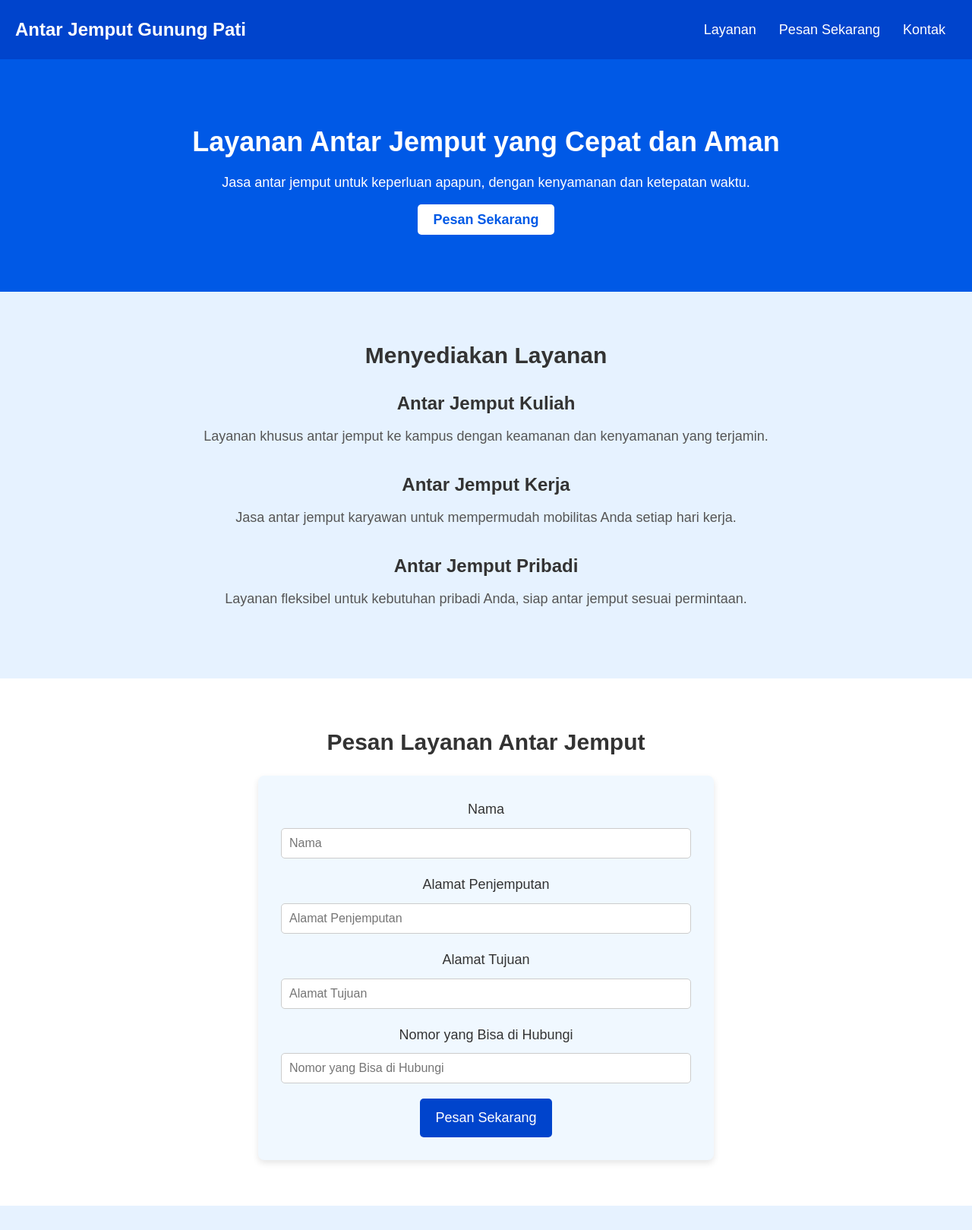
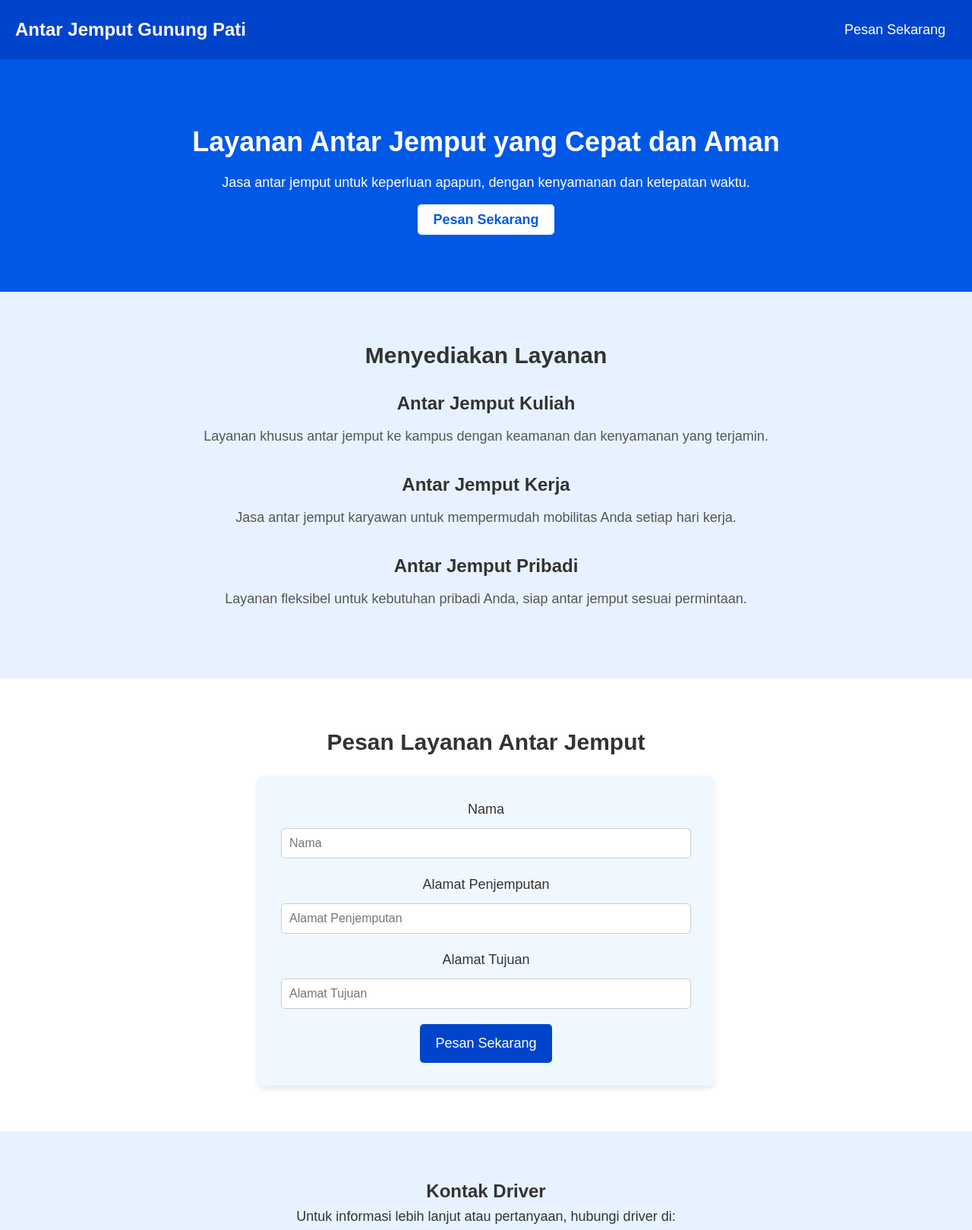
Before and after one commit to hasan228866/Anjem-Gunung-Pati-dan-sekitarnya, a plain HTML site: page index.html in a window 1280 px wide. Shown: the top 1619 px of the page at 76% size. Drawn offline with Linux system fonts and the light colour scheme.

Commit message:
Update index.html

```diff
--- a/index.html
+++ b/index.html
@@ -13,9 +13,7 @@
         <h1>Antar Jemput Gunung Pati</h1>
       </div>
       <ul class="nav-links">
-        <li><a href="#services">Layanan</a></li>
         <li><a href="#order">Pesan Sekarang</a></li>
-        <li><a href="#contact">Kontak</a></li>
       </ul>
     </nav>
   </header>
@@ -56,8 +54,6 @@
       <label for="destination">Alamat Tujuan</label>
       <input type="text" id="destination" placeholder="Alamat Tujuan" required>
 
-      <label for="contact">Nomor yang Bisa di Hubungi</label>
-      <input type="text" id="contact" placeholder="Nomor yang Bisa di Hubungi" required>
 
       <button type="submit" class="submit-btn" onclick="sendToWhatsApp()">Pesan Sekarang</button>
     </form>
```
